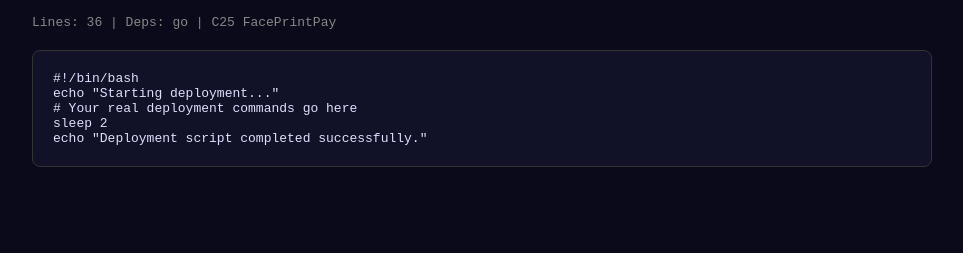
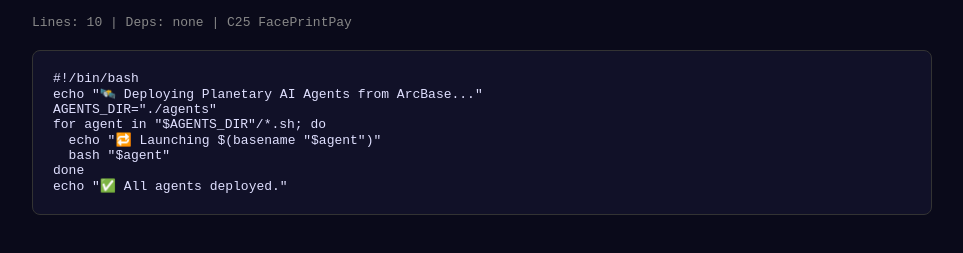
Before and after one commit to FacePrintPay/c25-deploy-agents, a plain HTML site: page index.html in a window 1280 px wide. Shown: the part 85-338 px from the top of the page, without its empty margins (158-1121 px from the left). Drawn offline with Linux system fonts and the light colour scheme.

Commit message:
🌌 C25 Script: c25-deploy-agents

```diff
--- a/index.html
+++ b/index.html
@@ -1,7 +1,10 @@
 <!DOCTYPE html><html lang="en"><head><meta charset="UTF-8"><title>c25-deploy-agents</title>
 <style>body{background:#0a0a1a;color:#e0e0ff;font-family:monospace;padding:20px;max-width:900px;margin:0 auto}h1{color:#7af}.badge{background:#1a3a1a;border:1px solid #4f4;padding:3px 10px;border-radius:20px;font-size:.8em;color:#4f4}pre{background:#111128;border:1px solid #333;border-radius:8px;padding:20px;overflow-x:auto;margin-top:20px}</style>
-</head><body><span class="badge">✅ CONFIRMED RAN</span><h1>c25-deploy-agents</h1><p style="color:#888">Lines: 36 | Deps: go  | C25 FacePrintPay</p><pre>#!/bin/bash
-echo "Starting deployment..."
-# Your real deployment commands go here
-sleep 2
-echo "Deployment script completed successfully."</pre></body></html>
+</head><body><span class="badge">✅ CONFIRMED RAN</span><h1>c25-deploy-agents</h1><p style="color:#888">Lines: 10 | Deps: none | C25 FacePrintPay</p><pre>#!/bin/bash
+echo "🛰️ Deploying Planetary AI Agents from ArcBase..."
+AGENTS_DIR="./agents"
+for agent in "$AGENTS_DIR"/*.sh; do
+  echo "🔁 Launching $(basename "$agent")"
+  bash "$agent"
+done
+echo "✅ All agents deployed."</pre></body></html>
```
Also changed, not shown: README.md.
